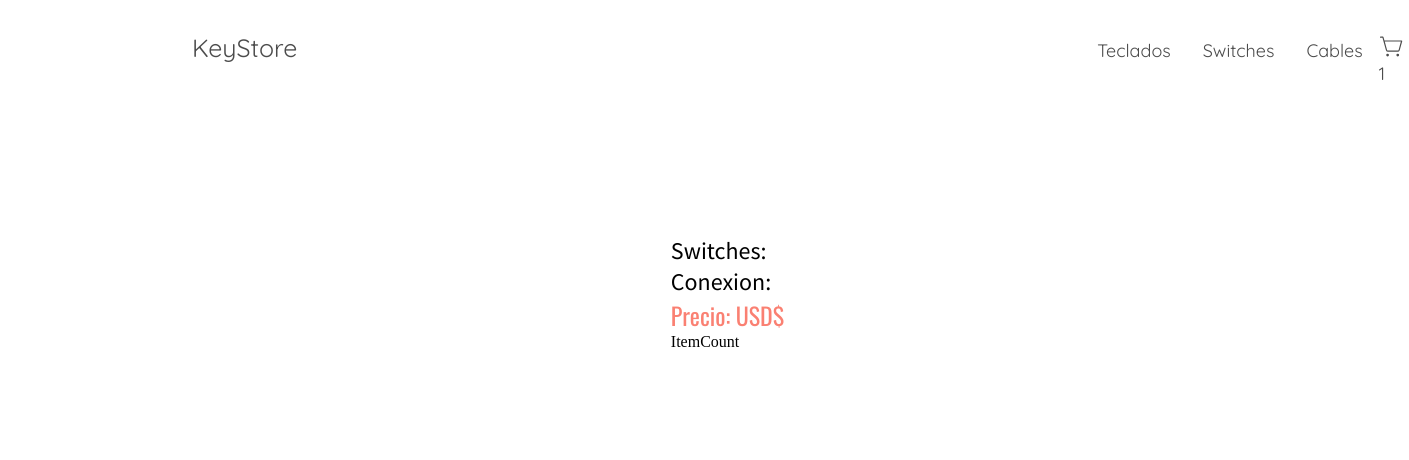
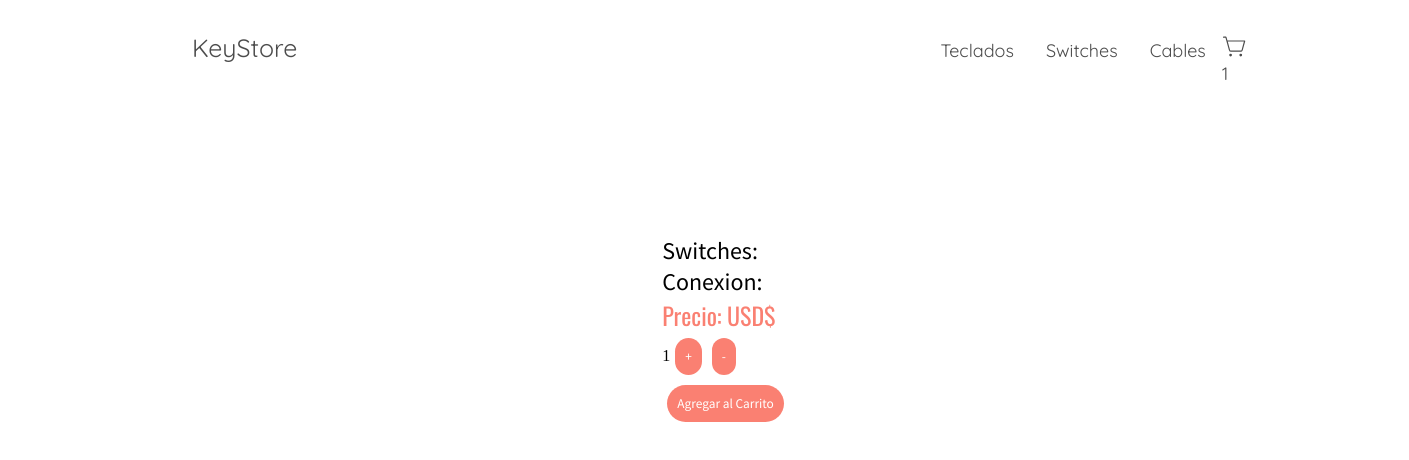
Before and after one commit to MartinZava/proyecto-final_reactjs, a React (Vite) app: page /detalle/1 in a window 1280 px wide. Shown: the top 460 px of the page, 1409 px wide, since content can reach past the window. Built offline with nearby package versions, Linux system fonts and the light colour scheme; no server answers; the database is empty.

Commit message:
Agregado contador

```diff
--- a/src/components/ItemCount/ItemCount.jsx
+++ b/src/components/ItemCount/ItemCount.jsx
@@ -1,9 +1,34 @@
-import React from 'react'
+import { useState } from "react"
 
-const ItemCount = () => {
-  return (
-    <div>ItemCount</div>
-  )
+const ItemCount = ({ stock = 10, initial = 1 }) => {
+
+    const [count, setCount] = useState(initial)
+
+    const resta = () => {
+        if (count > initial) {
+            setCount(count - 1)
+
+        }
+    }
+
+    const suma = () => {
+        if (count < stock) {
+            setCount(count + 1)
+        }
+    }
+
+
+
+    return (
+        <div>
+            <div>
+                <label>{count}</label>
+                <button onClick={suma} className='boton'> + </button>
+                <button onClick={resta} className='boton'> - </button>
+            </div>
+            <button className='boton'>Agregar al Carrito</button>
+        </div>
+    )
 }
 
 export default ItemCount
--- a/src/components/ItemDetail/ItemDetail.css
+++ b/src/components/ItemDetail/ItemDetail.css
@@ -1,4 +1,45 @@
+@import url('https://fonts.googleapis.com/css2?family=Source+Sans+Pro:wght@200;300;400;600&display=swap');
+@import url('https://fonts.googleapis.com/css2?family=Oswald:wght@200;300;400&display=swap');
+
+
 .card__detalle--container {
     width: 50%;
     margin: 150px auto;
 }
+
+
+.card__detalle {
+    display: flex;
+    flex-direction: column;
+}
+
+.card__detalle--flex {
+    display: flex;
+    flex-direction: row;
+    flex-wrap: wrap;
+    justify-content: space-evenly;
+}
+
+.card__detalle--textoTitulo {
+    font-family: 'Source Sans Pro', sans-serif;
+    font-size: 3rem;
+}
+
+.card__detalle--textoMarca {
+    font-family: 'Source Sans Pro', sans-serif;
+    font-size: 2.1rem;
+    color: rgb(198, 198, 198);
+    font-style: oblique;
+}
+
+.card__detalle--textoDet {
+    font-family: 'Source Sans Pro', sans-serif;
+    font-size: 1.5rem;
+}
+
+.card__detalle--textoPrecio {
+    font-family: 'Oswald', sans-serif;
+    font-size: 1.5rem;
+    font-weight: 400;
+    color: salmon;
+}
--- a/src/components/ItemDetail/ItemDetail.jsx
+++ b/src/components/ItemDetail/ItemDetail.jsx
@@ -1,13 +1,24 @@
-import { Item } from '../Item/Item'
+import ItemCount from "../ItemCount/ItemCount";
+import "./ItemDetail.css";
 
-import './ItemDetail.css'
 
-const ItemDetail = (product) => {
+
+const ItemDetail = ({ product }) => {
     return (
-        <div className='card__detalle--container'>
-            <Item detalle={product} />
+        <div className='card__detalle--flex'>
+            <div>
+                <img src={product.img} />
+            </div>
+            <div className='card__detalle'>
+                <p className='card__detalle--textoTitulo'>{product.modelo}</p>
+                <p className='card__detalle--textoMarca'>{product.marca}</p>
+                <p className='card__detalle--textoDet'>Switches: {product.switches}</p>
+                <p className='card__detalle--textoDet'>Conexion: {product.conector}</p>
+                <p className='card__detalle--textoPrecio'>Precio: USD${product.precio}</p>
+                <ItemCount />
+            </div>
         </div>
-    )
-}
+    );
+};
 
-export default ItemDetail
+export default ItemDetail;
--- a/src/components/ItemDetailContainer/ItemDetailContainer.jsx
+++ b/src/components/ItemDetailContainer/ItemDetailContainer.jsx
@@ -1,7 +1,6 @@
-import { collection, doc, getDoc, getDocs, getFirestore } from 'firebase/firestore'
+import { doc, getDoc, getFirestore } from 'firebase/firestore'
 import React, { useEffect, useState } from 'react'
 import { useParams } from 'react-router-dom'
-import { gFetch } from '../../../helpers/gFetch'
 import ItemDetail from '../ItemDetail/ItemDetail'
 
 
@@ -24,19 +23,11 @@ const ItemDetailContainer = ({ }) => {
             .catch(err => console.log(err))
             .finally(() => setLoading(false))
 
-        console.log(product)
-
-
-
-        // gFetch()
-        //     .then(data => setProduct(data.find(product => product.id === parseInt(productId))))
-        //     .catch(error => console.log(error))
-        //     .finally(() => setLoading(false))
     }, [productId])
 
 
     return (
-        <div>
+        <div className='card__detalle--container'>
             {loading ? <h3>Loading...</h3> :
                 <ItemDetail product={product} />
             }
--- a/src/components/ItemList/ItemList.jsx
+++ b/src/components/ItemList/ItemList.jsx
@@ -4,7 +4,12 @@ import { Link } from 'react-router-dom'
 import './ItemList.css'
 
 
+
 const ItemList = ({ productos }) => {
+
+
+    console.log(productos)
+
     return (
         productos.map(productos =>
             <div key={productos.id} className="card">
--- a/src/components/ItemListContainer/ItemListContainer.css
+++ b/src/components/ItemListContainer/ItemListContainer.css
@@ -12,6 +12,7 @@
     flex-direction: row;
     flex-wrap: wrap;
     align-content: center;
+    justify-content: center;
     width: 80%;
     margin: 10% auto;
 }
--- a/src/components/NavBar/NavBar.css
+++ b/src/components/NavBar/NavBar.css
@@ -18,7 +18,7 @@ a {
     font-family: 'Quicksand', sans-serif;
     font-size: 25px;
     color: rgb(76, 76, 76);
-    margin-right: 98vh;
+    margin-right: 49vw;
 }
 
 #lista {
```
Also changed, not shown: src/components/ItemListContainer/ItemListContainer.jsx (+1 -32 lines).
